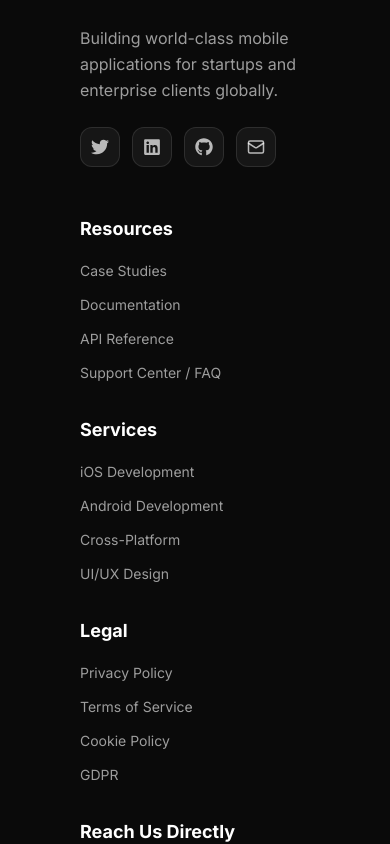
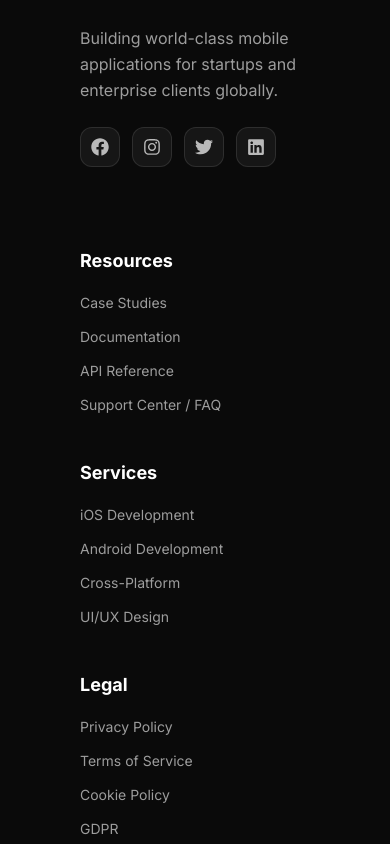
Before and after one commit to faheemnazir/landingpagedan, a React (Vite) app: page /gdpr in a window 390 px wide. Shown: the part 5140-5984 px from the top of the page. Built offline with nearby package versions, Linux system fonts and the light colour scheme.

Commit message:
Flatten footer links to spread across available space, update social icons and links, and clamp Challenges slider dots to 4

```diff
--- a/src/components/Challenges.jsx
+++ b/src/components/Challenges.jsx
@@ -94,8 +94,9 @@ const Challenges = () => {
       const scrollLeft = sliderRef.current.scrollLeft;
       const cardWidth = sliderRef.current.children[0].clientWidth + 24; // width + gap
       const newActiveSlide = Math.round(scrollLeft / cardWidth);
-      if (newActiveSlide !== activeSlide) {
-        setActiveSlide(newActiveSlide);
+      const clampedSlide = Math.min(newActiveSlide, 3);
+      if (clampedSlide !== activeSlide) {
+        setActiveSlide(clampedSlide);
       }
     }
   };
@@ -138,11 +139,11 @@ const Challenges = () => {
 
       {/* Slider Scroll Arrow Controls */}
       <div className="slider-controls">
-        <button className="control-btn prev" onClick={scrollPrev} aria-label="Previous slide">
+        <button className="control-btn prev" onClick={scrollPrev} aria-label="Previous slide" disabled={activeSlide === 0}>
           <ArrowLeft size={18} />
         </button>
         <div className="slider-dots">
-          {challengesData.map((_, idx) => (
+          {[0, 1, 2, 3].map((idx) => (
             <span
               key={idx}
               className={`slider-dot ${activeSlide === idx ? 'active' : ''}`}
@@ -158,7 +159,7 @@ const Challenges = () => {
             />
           ))}
         </div>
-        <button className="control-btn next" onClick={scrollNext} aria-label="Next slide">
+        <button className="control-btn next" onClick={scrollNext} aria-label="Next slide" disabled={activeSlide === 3}>
           <ArrowRight size={18} />
         </button>
       </div>
--- a/src/components/Footer.css
+++ b/src/components/Footer.css
@@ -22,9 +22,10 @@
   flex-direction: row;
   align-items: flex-start;
   padding: 0px;
-  gap: 48px;
+  gap: clamp(24px, 3.5vw, 48px);
   width: 100%;
   justify-content: space-between;
+  flex-wrap: wrap;
 }
 
 .footer-brand {
@@ -32,7 +33,7 @@
   flex-direction: column;
   align-items: flex-start;
   padding: 0px;
-  width: auto;
+  flex: 1 1 300px;
   max-width: 400px;
 }
 
@@ -101,19 +102,12 @@
   color: #FFFFFF;
 }
 
-.footer-links {
-  display: flex;
-  flex-direction: row;
-  gap: 48px;
-}
-
 .link-group {
   display: flex;
   flex-direction: column;
   align-items: flex-start;
-  width: auto;
-  flex: 1;
-  min-width: 120px;
+  flex: 1 1 180px;
+  min-width: 140px;
 }
 
 .link-group h4 {
@@ -318,7 +312,7 @@
 }
 
 @media (max-width: 768px) {
-  .footer-links {
+  .footer-top-row {
     flex-direction: column;
     gap: 32px;
   }
--- a/src/components/Footer.jsx
+++ b/src/components/Footer.jsx
@@ -2,7 +2,7 @@ import React from 'react';
 import { Link, useLocation, useNavigate } from 'react-router-dom';
 import { Mail } from 'lucide-react';
 import logoImg from '../assets/logo-transparent.png';
-import { FaTwitter, FaLinkedin, FaInstagram, FaGithub } from 'react-icons/fa';
+import { FaFacebook, FaTwitter, FaLinkedin, FaInstagram } from 'react-icons/fa';
 import './Footer.css';
 
 const Footer = () => {
@@ -33,14 +33,13 @@ const Footer = () => {
               Building world-class mobile applications for startups and enterprise clients globally.
             </p>
             <div className="social-links">
-              <a href="#" aria-label="Twitter"><FaTwitter size={18} /></a>
-              <a href="#" aria-label="LinkedIn"><FaLinkedin size={18} /></a>
-              <a href="#" aria-label="GitHub"><FaGithub size={18} /></a>
-              <a href="#" aria-label="Email"><Mail size={18} /></a>
+              <a href="https://www.facebook.com/daneenalmajaz/?_rdr" target="_blank" rel="noopener noreferrer" aria-label="Facebook"><FaFacebook size={18} /></a>
+              <a href="https://www.instagram.com/daneenalmajaz?igsh=MXFrbjA0c3dlaG8xcA%3D%3D" target="_blank" rel="noopener noreferrer" aria-label="Instagram"><FaInstagram size={18} /></a>
+              <a href="https://x.com/Daneenalmajaz" target="_blank" rel="noopener noreferrer" aria-label="Twitter"><FaTwitter size={18} /></a>
+              <a href="https://www.linkedin.com/company/daneen-al-majaz/" target="_blank" rel="noopener noreferrer" aria-label="LinkedIn"><FaLinkedin size={18} /></a>
             </div>
           </div>
 
-          <div className="footer-links">
           <div className="link-group">
             <h4>Resources</h4>
             <ul>
@@ -77,9 +76,6 @@ const Footer = () => {
               <li style={{ color: 'rgba(255, 255, 255, 0.6)', fontSize: '14px', lineHeight: '20px' }}>Response within 1 business day</li>
             </ul>
           </div>
-
-
-          </div>
         </div>
       </div>
 
```
Lines whose indentation alone changed are shown as unchanged.
